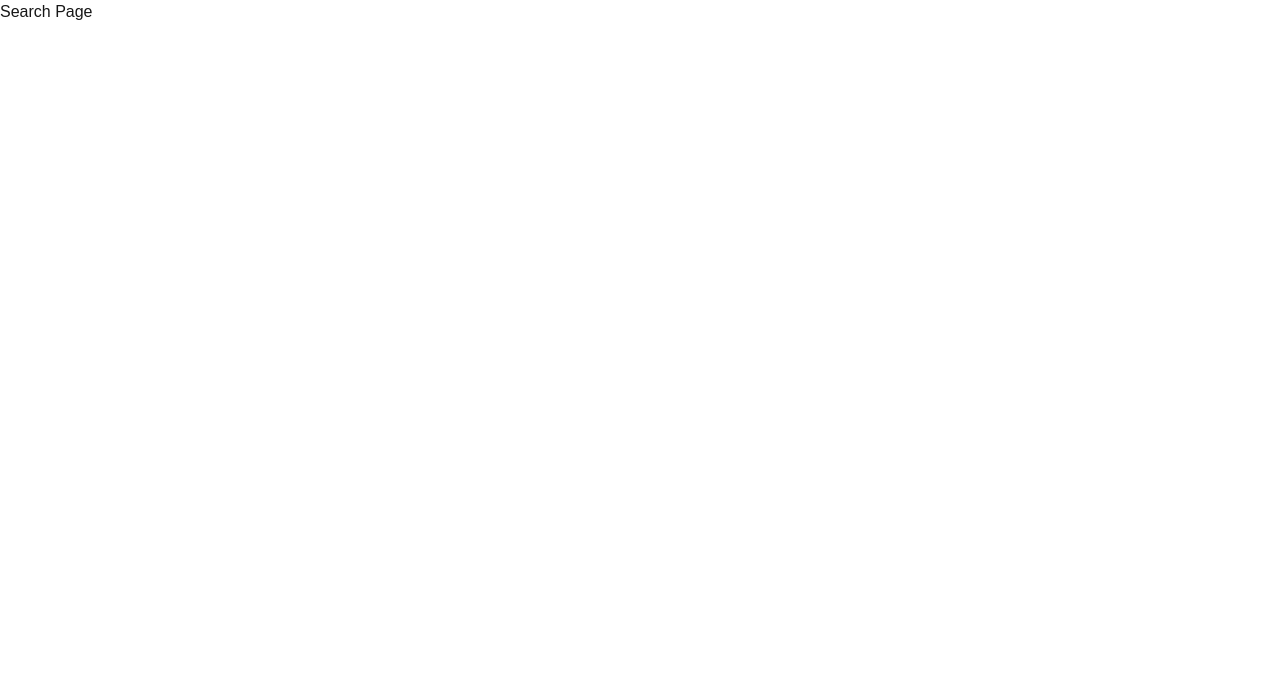
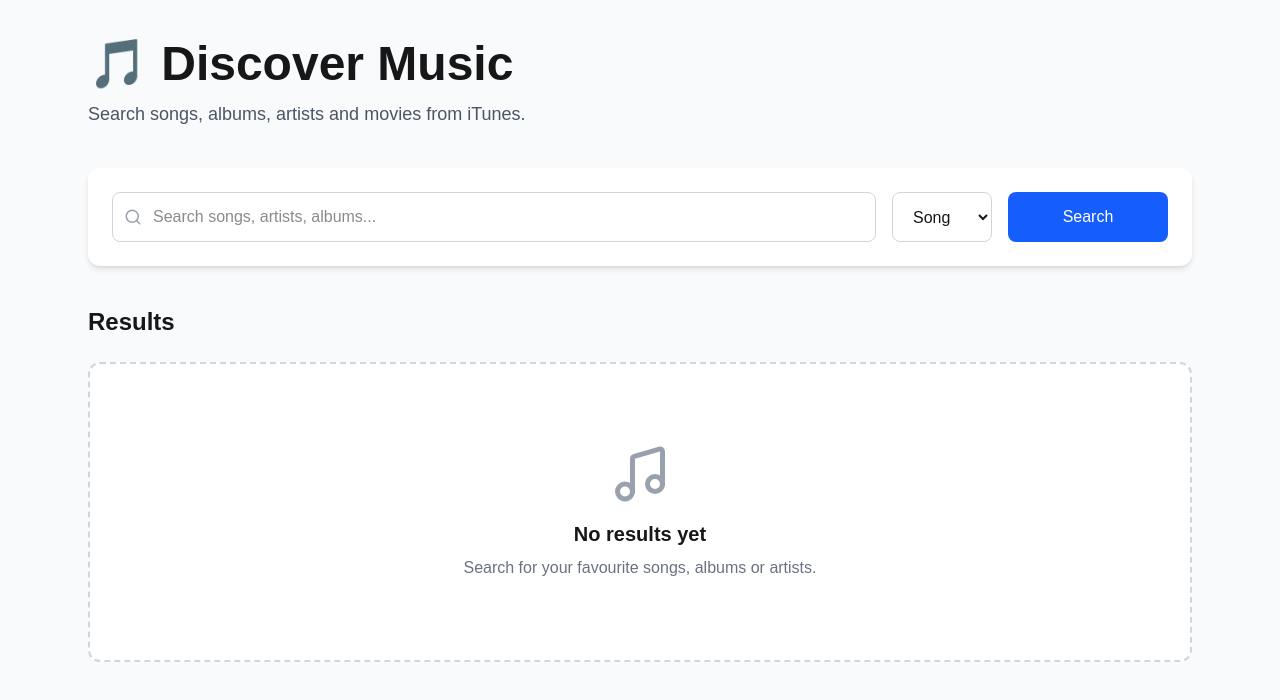
Before and after one commit to simranduggal75/music-catlog-platform, a Next.js app in the folder frontend/: page /search in a window 1280 px wide. Shown: the top 700 px of the page. Built offline with nearby package versions, Linux system fonts and the light colour scheme.

Commit message:
feat: implement search interface

```diff
--- a/frontend/package.json
+++ b/frontend/package.json
@@ -10,6 +10,7 @@
   },
   "dependencies": {
     "axios": "^1.19.0",
+    "lucide-react": "^1.28.0",
     "next": "16.2.12",
     "react": "19.2.4",
     "react-dom": "19.2.4",
--- a/frontend/src/app/search/page.tsx
+++ b/frontend/src/app/search/page.tsx
@@ -1,3 +1,32 @@
+"use client";
+
+import SearchBar from "@/components/search/SearchBar";
+import EmptyState from "@/components/common/EmptyState";
+
 export default function SearchPage() {
-  return <div>Search Page</div>;
+  return (
+    <main className="min-h-screen bg-slate-50">
+      <div className="mx-auto max-w-6xl px-6 py-10">
+        <div className="mb-10">
+          <h1 className="text-5xl font-bold">
+            🎵 Discover Music
+          </h1>
+
+          <p className="mt-3 text-lg text-gray-600">
+            Search songs, albums, artists and movies from iTunes.
+          </p>
+        </div>
+
+        <SearchBar />
+
+        <div className="mt-10">
+          <h2 className="mb-6 text-2xl font-semibold">
+            Results
+          </h2>
+
+          <EmptyState />
+        </div>
+      </div>
+    </main>
+  );
 }
--- a/frontend/src/components/common/Button.tsx
+++ b/frontend/src/components/common/Button.tsx
@@ -7,6 +7,7 @@ type ButtonProps = {
   disabled?: boolean;
   className?: string;
 };
+
 export default function Button({
   children,
   type = "button",
@@ -19,7 +20,7 @@ export default function Button({
       type={type}
       onClick={onClick}
       disabled={disabled}
-      className={`w-full rounded-lg bg-blue-600 px-4 py-2 font-medium text-white transition hover:bg-blue-700 disabled:cursor-not-allowed disabled:bg-gray-400 ${className}`}
+      className={`rounded-lg bg-blue-600 px-6 py-3 font-medium text-white transition hover:bg-blue-700 disabled:cursor-not-allowed disabled:bg-gray-400 ${className}`}
     >
       {children}
     </button>
--- a/frontend/src/components/common/EmptyState.tsx
+++ b/frontend/src/components/common/EmptyState.tsx
@@ -0,0 +1,17 @@
+import { Music } from "lucide-react";
+
+export default function EmptyState() {
+  return (
+    <div className="rounded-xl border-2 border-dashed border-gray-300 bg-white py-20 text-center">
+      <Music className="mx-auto mb-4 text-gray-400" size={60} />
+
+      <h3 className="text-xl font-semibold">
+        No results yet
+      </h3>
+
+      <p className="mt-2 text-gray-500">
+        Search for your favourite songs, albums or artists.
+      </p>
+    </div>
+  );
+}
--- a/frontend/src/components/search/SearchBar.tsx
+++ b/frontend/src/components/search/SearchBar.tsx
@@ -0,0 +1,49 @@
+"use client";
+
+import { Search } from "lucide-react";
+import { useState } from "react";
+import Button from "../common/Button";
+
+export default function SearchBar() {
+  const [query, setQuery] = useState("");
+  const [type, setType] = useState("song");
+
+  const handleSearch = () => {
+    console.log(query, type);
+  };
+
+  return (
+    <div className="rounded-xl bg-white p-6 shadow-md">
+      <div className="flex flex-col gap-4 md:flex-row">
+        <div className="relative flex-1">
+          <Search
+            className="absolute left-3 top-1/2 -translate-y-1/2 text-gray-400"
+            size={18}
+          />
+
+          <input
+            value={query}
+            onChange={(e) => setQuery(e.target.value)}
+            placeholder="Search songs, artists, albums..."
+            className="w-full rounded-lg border border-gray-300 py-3 pl-10 pr-4 focus:border-blue-500 focus:outline-none"
+          />
+        </div>
+
+        <select
+          value={type}
+          onChange={(e) => setType(e.target.value)}
+          className="rounded-lg border border-gray-300 px-4 py-3"
+        >
+          <option value="song">Song</option>
+          <option value="album">Album</option>
+          <option value="artist">Artist</option>
+          <option value="movie">Movie</option>
+        </select>
+
+         <Button onClick={handleSearch} className="md:w-40">
+         Search
+        </Button>
+      </div>
+    </div>
+  );
+}
```
Also changed, not shown: 1 other file (tests, documents, lock files or other folders).
